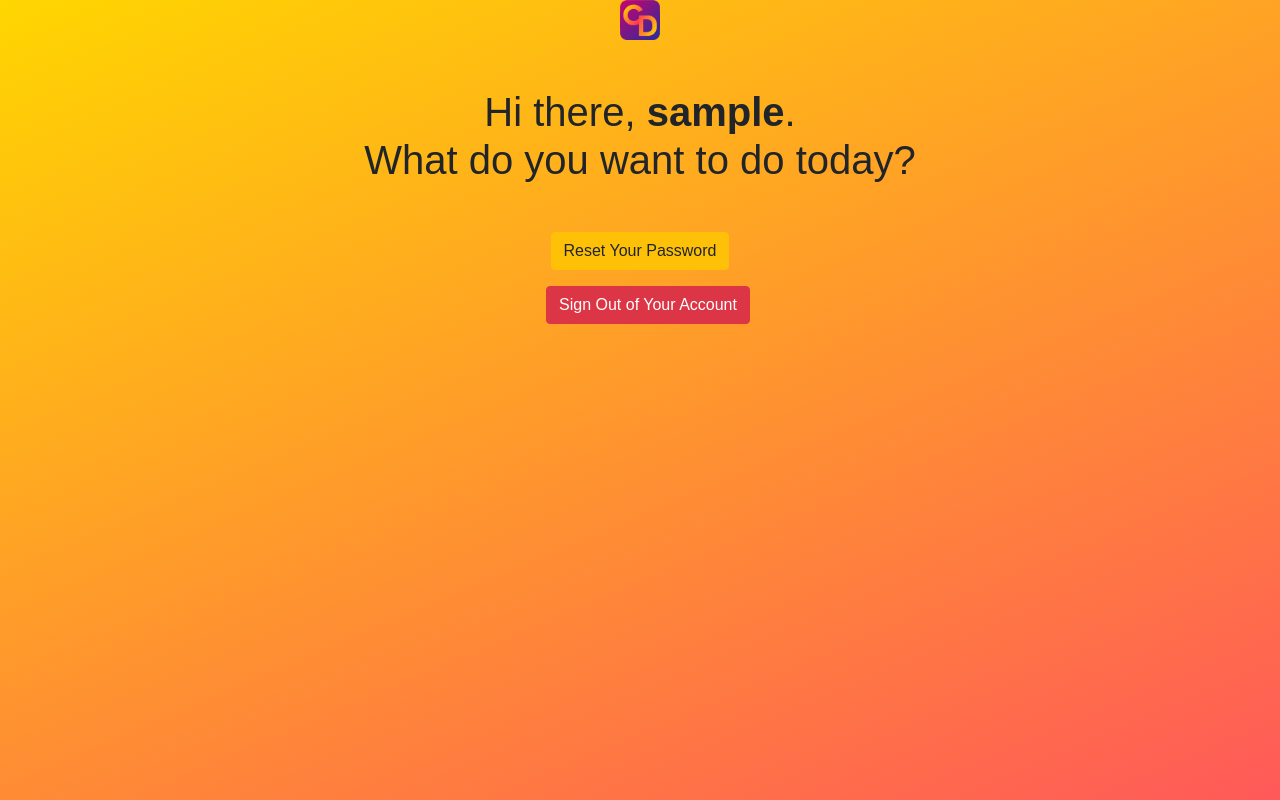
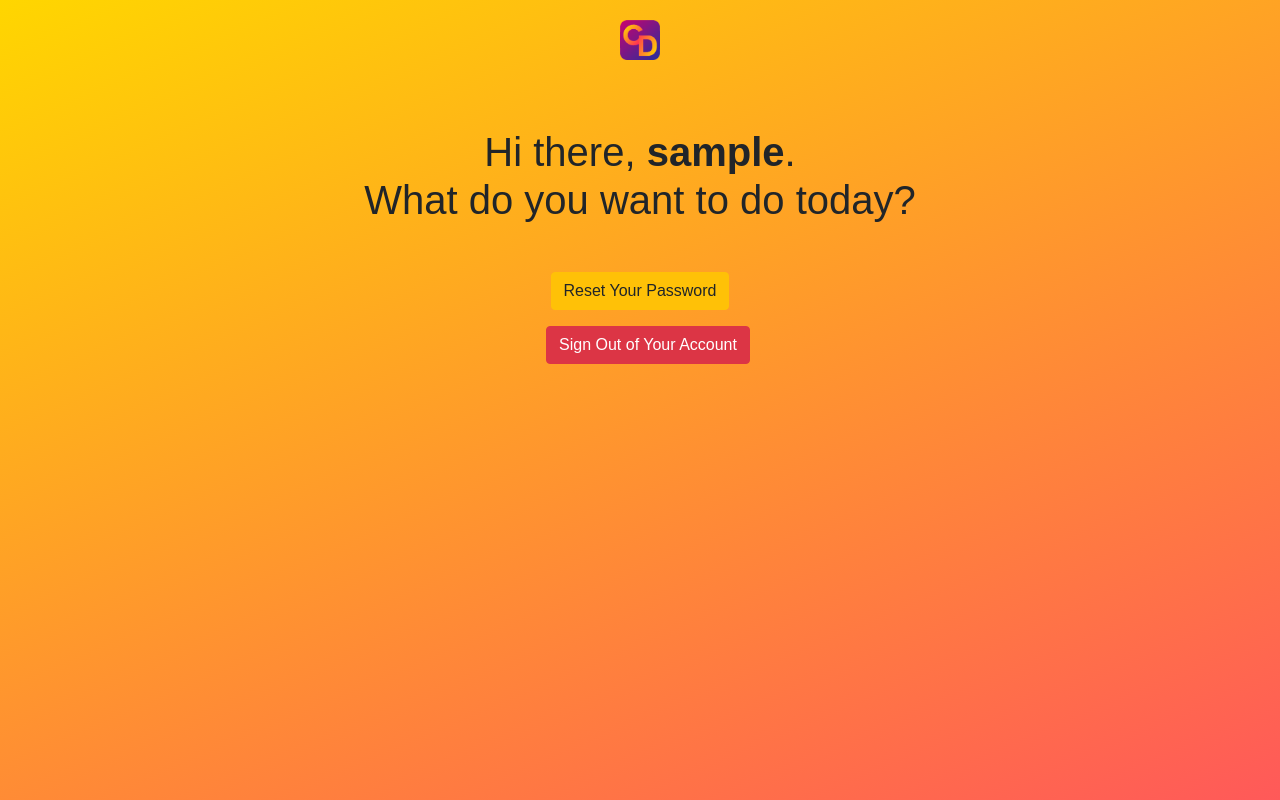
Before and after one commit to r00tkitty/cashdash, a PHP site: page /you.php in a window 1280 px wide. Run offline with PHP 8.4, Linux system fonts and the light colour scheme; the visitor is signed in with stand-in values (Sample User, id 1).

Commit message:
made everything refer to the local css file

```diff
--- a/site/php/login.php
+++ b/site/php/login.php
@@ -93,7 +93,7 @@ if($_SERVER["REQUEST_METHOD"] == "POST"){
 <head>
     <meta charset="UTF-8">
     <title>Login</title>
-    <link rel="stylesheet" href="https://stackpath.bootstrapcdn.com/bootstrap/4.5.2/css/bootstrap.min.css">
+    <link rel="stylesheet" href="main.css">
     <style>
     html {
          height: 100%;
--- a/site/php/register.php
+++ b/site/php/register.php
@@ -100,7 +100,7 @@ if($_SERVER["REQUEST_METHOD"] == "POST"){
 <head>
     <meta charset="UTF-8">
     <title>Sign Up</title>
-    <link rel="stylesheet" href="https://stackpath.bootstrapcdn.com/bootstrap/4.5.2/css/bootstrap.min.css">
+    <link rel="stylesheet" href="main.css">
     <style>
     html {
          height: 100%;
--- a/site/php/reset-password.php
+++ b/site/php/reset-password.php
@@ -75,7 +75,7 @@ if($_SERVER["REQUEST_METHOD"] == "POST"){
 <head>
     <meta charset="UTF-8">
     <title>Reset Password</title>
-    <link rel="stylesheet" href="https://stackpath.bootstrapcdn.com/bootstrap/4.5.2/css/bootstrap.min.css">
+    <link rel="stylesheet" href="main.css">
     <style>
     html {
          height: 100%;
--- a/site/php/you.php
+++ b/site/php/you.php
@@ -14,7 +14,7 @@ if(!isset($_SESSION["loggedin"]) || $_SESSION["loggedin"] !== true){
 <head>
     <meta charset="UTF-8">
     <title>Welcome</title>
-    <link rel="stylesheet" href="https://stackpath.bootstrapcdn.com/bootstrap/4.5.2/css/bootstrap.min.css">
+    <link rel="stylesheet" href="main.css">
     <style>
         html {
          height: 100%;
@@ -116,7 +116,7 @@ if(!isset($_SESSION["loggedin"]) || $_SESSION["loggedin"] !== true){
 <body>
 <div id="mySidebar" class="sidebar">
   <a href="javascript:void(0)" class="closebtn" onclick="closeNav()">&times;</a>
-  <a href="stats.php">Graph</a>
+  <a href="goals.php">Goals</a>
   <a href="main.php">Main</a>
   <a href="spendings.php">Spend/Get</a>
   <a href="Login.php">Profile</a>
```
